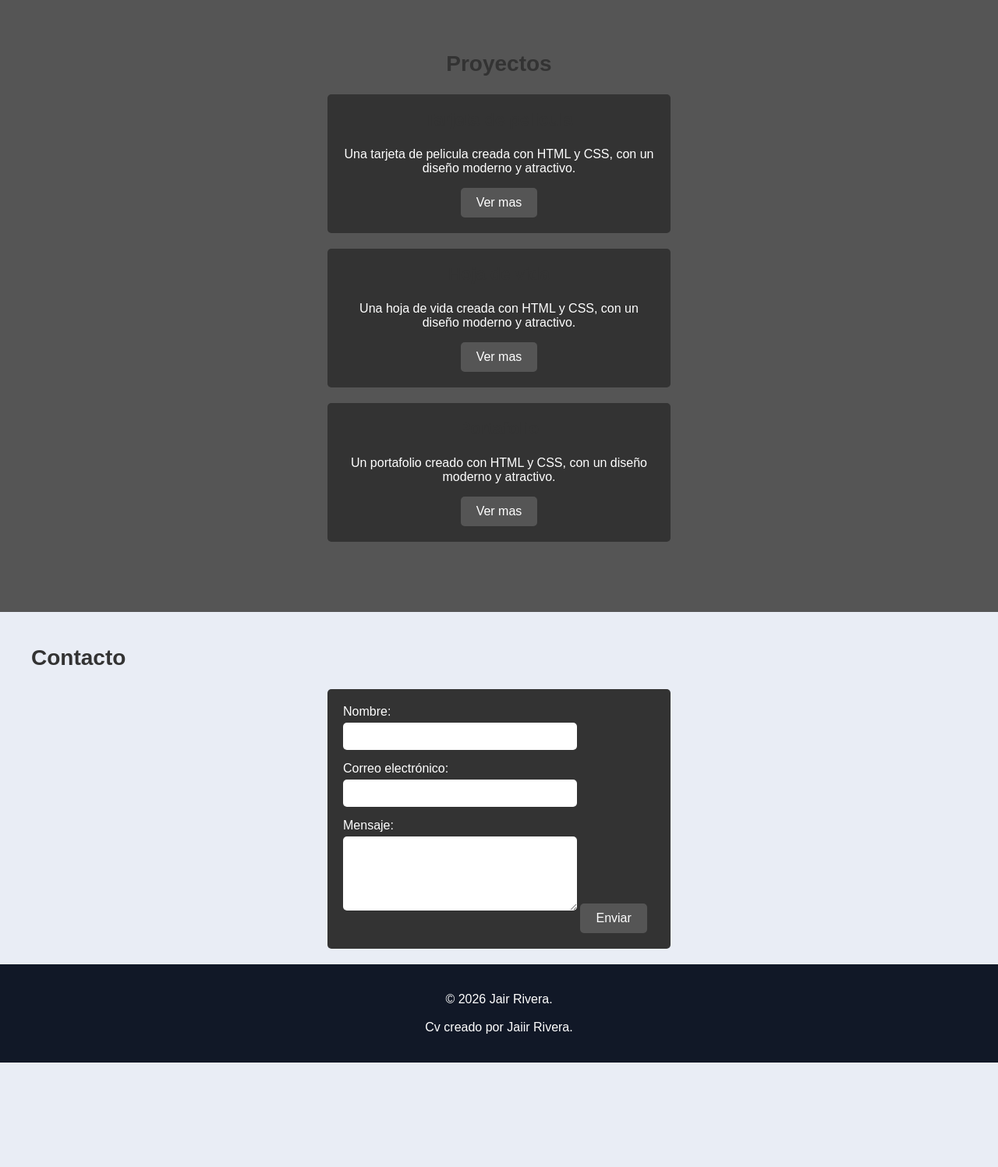
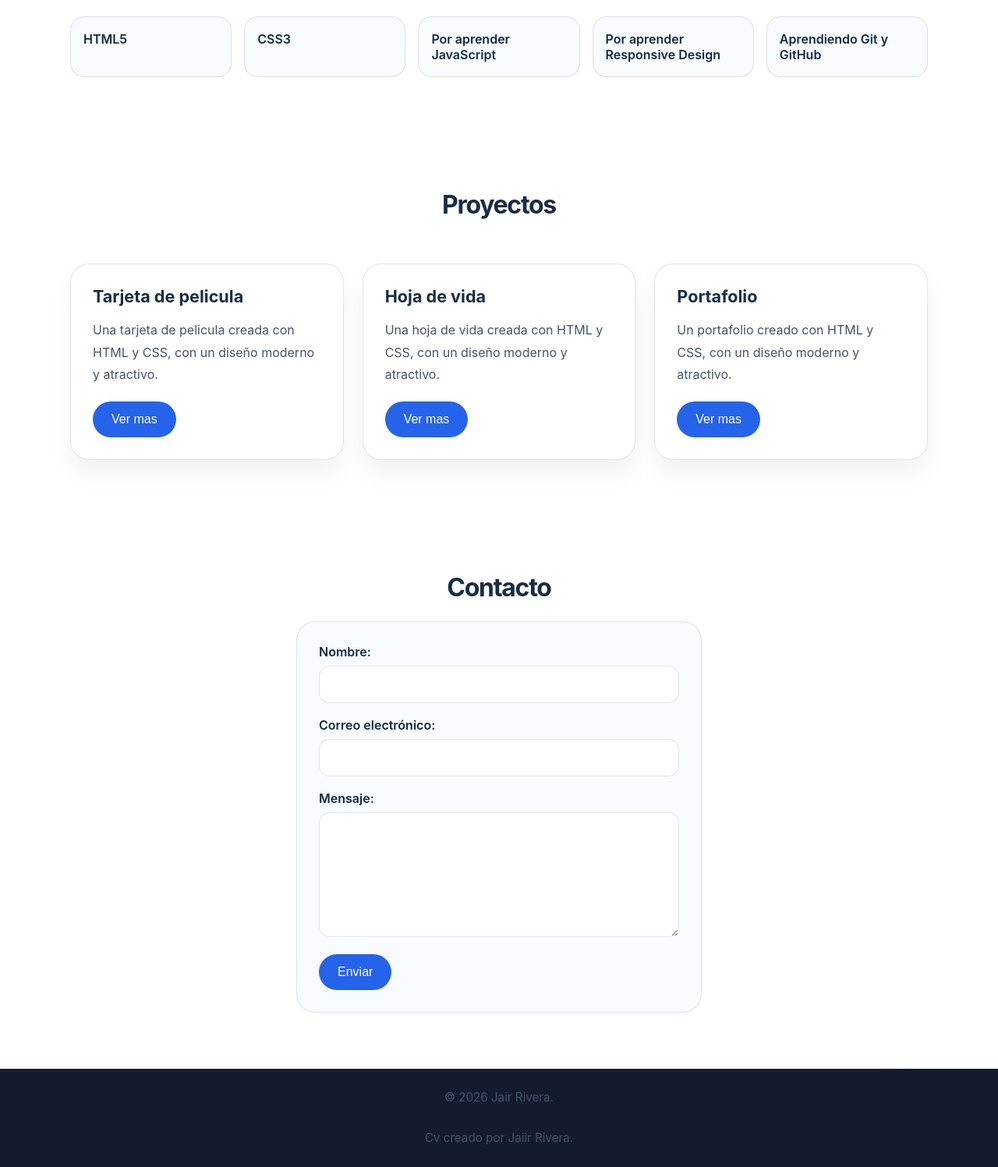
Before and after one commit to JaiirRivera/proyecto-gamer-jair, a plain HTML site: page Mi primera pagina web/index.html in a window 1280 px wide. Shown: the part 1213-2710 px from the top of the page at 78% size. Before the commit the page ends 2576 px from the top, so only its background shows below. Drawn offline with Linux system fonts and the light colour scheme.

Commit message:
Agregando proyecto CV Web Personal actualizado

```diff
--- a/Mi primera pagina web/index.html
+++ b/Mi primera pagina web/index.html
@@ -21,10 +21,11 @@
         </nav>
         </div>
     </header>
-
+<main>
     <!-- Hero -->
     <section id="Inicio" class="hero">
-        <div class="container">
+        <div class="hero-content  ">
+            <p class="tag">Web Personal</p>
             <h2>Hola, soy Jair Rivera</h2>
             <h3>Desarrollador Web en formacion</h3>
             <p>Explora mi experiencia, habilidades y proyectos, el cual me encuentro
@@ -35,6 +36,7 @@
 
         </div>
     </section>
+    </main>
 
 <!-- Sobre mi -->
     <section id="Sobre mi" class="sobremi">
@@ -66,6 +68,7 @@
         <div class="container">
             <h2>Proyectos</h2>
 
+            <div class="projects-grid">
                 <!-- Primer proyecto -->
                 <div class="project-item">
                     <article class="project-card">
@@ -93,6 +96,7 @@
                     </article>
                 </div>
             </div>
+        </div>
 
     </section>
     <section id="contacto" class="contact">
--- a/Mi primera pagina web/style.css
+++ b/Mi primera pagina web/style.css
@@ -1,170 +1,300 @@
+:root {
+    --bg: #f5f8ff;
+    --surface: #ffffff;
+    --surface-strong: #102a43;
+    --text: #172d45;
+    --muted: #41546d;
+    --accent: #2563eb;
+    --accent-soft: #dbeafe;
+    --border: rgba(23, 43, 77, 0.12);
+}
+
+* {
+    box-sizing: border-box;
+}
+
 body {
-    font-family: Arial, sans-serif;
     margin: 0;
     padding: 0;
-    background-color: #e9edf5;
+    font-family: "Inter", system-ui, -apple-system, BlinkMacSystemFont, "Segoe UI", sans-serif;
+    background: radial-gradient(circle at top left, rgba(37, 99, 235, 0.14), transparent 26%),
+                radial-gradient(circle at bottom right, rgba(16, 42, 67, 0.08), transparent 30%),
+                var(--bg);
+    color: var(--text);
+}
+
+.container {
+    width: min(1100px, calc(100% - 40px));
+    margin: 0 auto;
+}
+
+.site-header {
+    position: sticky;
+    top: 0;
+    z-index: 10;
+    background: rgba(15, 23, 42, 0.94);
+    backdrop-filter: blur(12px);
 }
 
 .header-content {
     display: flex;
-    background-color: #111827;
-    color: #fff;
-    padding: 20px;
     justify-content: space-between;
     align-items: center;
+    gap: 1rem;
+    padding: 18px 0;
 }
-h2 {
-    color: #333;
-    font-size: 28px;
+
+.logo {
+    color: #ffffff;
+    font-size: 1.5rem;
+    font-weight: 700;
+    letter-spacing: 0.04em;
 }
-h3 {
-    color: #333;
-    font-size: 22px;
 
+nav {
+    display: flex;
+    flex-wrap: wrap;
+    gap: 0.5rem;
+}
 
+nav a {
+    color: rgba(255, 255, 255, 0.88);
+    text-decoration: none;
+    padding: 10px 14px;
+    border-radius: 999px;
+    transition: transform 0.25s ease, background-color 0.25s ease;
 }
-.logo {
-    font-size: 24px;
-    font-weight: bold;
+
+nav a:hover,
+nav a:focus-visible {
+    background-color: rgba(255, 255, 255, 0.14);
+    transform: translateY(-1px);
 }
-nav {
-    padding: 0%;
-}
-nav a {
-    color: #fff;
-    text-decoration: none;
-    margin: 0 10px;
-    text-align: center;
-    padding: 10px 15px;
-    border-radius: 20px;
-    transition: all 0.3s ease;
-}
-nav a:hover {
-    text-decoration: underline;
-    background-color: #555;
-    transform: scale(1.03);
-}
+
 .hero {
-    text-align: center;
-    padding: 100px 20px;
-    background-color:#e9edf5;
-}
-button {
-    background-color: #333;
-    color: #fff;
-    border: none;
-    padding: 10px 20px;
-    font-size: 16px;
-    cursor: pointer;
-    border-radius: 5px;
-    transition: background-color 0.3s ease;
-}
-.sobremi{
-    padding: 50px 20px;
-    background-color: #555;
-    text-align: center;
-
-}
-.habilidades {
-    padding: 50px 20px;
-    background-color: #e9edf5;
+    padding: 100px 0 80px;
     text-align: center;
 }
-ul li {
-    display: inline-block;
-    margin: 10px;
-    padding: 10px 20px;
-    background-color: #333;
-    color: #fff;
-    border-radius: 5px;
+
+.hero-content {
+    max-width: 720px;
+    margin: 0 auto;
+    padding: 52px 38px;
+    background: rgba(255, 255, 255, 0.96);
+    border: 1px solid var(--border);
+    border-radius: 32px;
+    box-shadow: 0 28px 60px rgba(15, 23, 42, 0.08);
 }
-.proyectos {
-    padding: 50px 20px;
-    background-color: #555;
+
+.tag {
+    display: inline-flex;
+    align-items: center;
+    justify-content: center;
+    padding: 8px 16px;
+    border-radius: 999px;
+    background: var(--accent-soft);
+    color: var(--accent);
+    text-transform: uppercase;
+    letter-spacing: 0.18em;
+    font-weight: 700;
+    font-size: 0.8rem;
+    margin-bottom: 1.25rem;
+}
+
+.hero h2 {
+    margin: 0;
+    font-size: clamp(2.4rem, 5vw, 3.6rem);
+    line-height: 1.02;
+}
+
+.hero h3 {
+    margin: 18px 0 24px;
+    color: var(--muted);
+    font-size: 1.35rem;
+    font-weight: 500;
+}
+
+.hero p {
+    margin: 0 auto 32px;
+    max-width: 680px;
+    color: var(--muted);
+    line-height: 1.8;
+    font-size: 1rem;
+}
+
+.button,
+.button-form,
+.btn-card {
+    display: inline-flex;
+    align-items: center;
+    justify-content: center;
+    padding: 14px 24px;
+    background: var(--accent);
+    color: #ffffff;
+    border: none;
+    border-radius: 999px;
+    cursor: pointer;
+    font-size: 1rem;
+    transition: transform 0.25s ease, box-shadow 0.25s ease, background-color 0.25s ease;
+}
+
+.button:hover,
+.button-form:hover,
+.btn-card:hover {
+    transform: translateY(-1px);
+    box-shadow: 0 16px 32px rgba(37, 99, 235, 0.22);
+    background: #1d4ed8;
+}
+
+section {
+    padding: 72px 0;
+}
+
+section h2 {
+    margin: 0 auto 24px;
+    max-width: 680px;
     text-align: center;
+    font-size: 2rem;
+    letter-spacing: -0.04em;
 }
+
+section p {
+    color: var(--muted);
+    line-height: 1.8;
+}
+
+.sobremi,
+.habilidades,
+.proyectos,
+.contact {
+    background: #ffffff;
+}
+
+.sobremi p,
+.habilidades p,
+.contact p {
+    max-width: 720px;
+    margin: 0 auto 0.85rem;
+}
+
+.habilidades ul {
+    list-style: none;
+    padding: 0;
+    margin: 0;
+    display: grid;
+    grid-template-columns: repeat(auto-fit, minmax(160px, 1fr));
+    gap: 16px;
+}
+
+.habilidades li {
+    padding: 18px 16px;
+    background: #f8fbff;
+    border: 1px solid var(--border);
+    border-radius: 18px;
+    color: var(--surface-strong);
+    font-weight: 600;
+}
+
+.proyectos .container {
+    display: grid;
+    gap: 32px;
+}
+
+.projects-grid {
+    display: grid;
+    grid-template-columns: repeat(auto-fit, minmax(260px, 1fr));
+    gap: 24px;
+}
+
 .project-card {
-    background-color: #333;
-    color: #fff;
-    padding: 20px;
-    margin: 20px auto;
-    border-radius: 5px;
-    max-width: 400px;
+    background: #ffffff;
+    border: 1px solid var(--border);
+    border-radius: 24px;
+    padding: 28px;
+    box-shadow: 0 18px 30px rgba(15, 23, 42, 0.05);
+    transition: transform 0.25s ease, box-shadow 0.25s ease;
 }
+
+.project-card:hover {
+    transform: translateY(-4px);
+    box-shadow: 0 26px 40px rgba(15, 23, 42, 0.1);
+}
+
 .project-card h3 {
-    margin-top: 0;
+    margin: 0 0 16px;
+    font-size: 1.35rem;
 }
-.project-card a {
-    color: #fff;
-    text-decoration: none;
-    display: inline-block;
-    margin-top: 10px;
-    padding: 10px 15px;
-    background-color: #e9edf5;
-    border-radius: 5px;
+
+.project-card p {
+    margin: 0 0 20px;
+    color: var(--muted);
 }
-.btn-card {
-    background-color: #555;
-    color: #fff;
-    border: none;
-    padding: 10px 20px;
-    font-size: 16px;
-    cursor: pointer;
-    border-radius: 5px;
-    transition: background-color 0.3s ease;
+
+.contact form {
+    max-width: 520px;
+    margin: 0 auto;
+    background: #f8fbff;
+    border: 1px solid var(--border);
+    border-radius: 24px;
+    padding: 28px;
 }
-form {
-    max-width: 400px;
-    margin: 0 auto;
-    background-color: #333;
-    color: #fff;
-    padding: 20px;
-    border-radius: 5px;
-}
+
 form label {
     display: block;
-    margin-bottom: 5px;
-    bold: bold;
+    margin-bottom: 8px;
+    color: var(--surface-strong);
+    font-weight: 600;
 }
-form input, form textarea {
-    width: 70%;
-    padding: 10px;
-    margin-bottom: 15px;
-    border: none;
-    border-radius: 5px;
-    bold:bold;
+
+form input,
+form textarea {
+    width: 100%;
+    padding: 14px 16px;
+    margin-bottom: 18px;
+    border: 1px solid rgba(16, 42, 67, 0.12);
+    border-radius: 14px;
+    background: #ffffff;
+    color: var(--surface-strong);
+    font-size: 1rem;
 }
-.button-form {
-    background-color: #555;
-    color: #fff;
-    border: none;
-    padding: 10px 20px;
-    font-size: 16px;
-    cursor: pointer;
-    border-radius: 5px;
-    transition: background-color 0.3s ease;
+
+form textarea {
+    min-height: 160px;
+    resize: vertical;
 }
-.button-form:hover {
-    background-color: #777;
-    transform: scale(1.03);
+
+.footer {
+    text-align: center;
+    padding: 24px 0;
+    background: rgba(15, 23, 42, 0.98);
+    color: rgba(255, 255, 255, 0.78);
 }
-@media (max-width: 600px) {
+
+.footer p {
+    margin: 0;
+    font-size: 0.95rem;
+    line-height: 1.7;
+}
+
+@media (max-width: 860px) {
     .header-content {
         flex-direction: column;
-        text-align: center;
+        align-items: flex-start;
+    }
+    nav {
+        justify-content: center;
+        width: 100%;
+    }
+}
+
+@media (max-width: 680px) {
+    .hero-content {
+        padding: 34px 22px;
+    }
+    section {
+        padding: 60px 0;
     }
     nav a {
-        margin: 5px 0;
+        padding: 9px 12px;
     }
 }
-.footer {
-    text-align: center;
-    padding: 0;
-    background-color: #111827;
-    color: #fff;
-}
-.container {
-    max-width: 1200px;
-    margin: 0 auto;
-    padding: 20px;
-}
```
Lines whose indentation alone changed are shown as unchanged.
